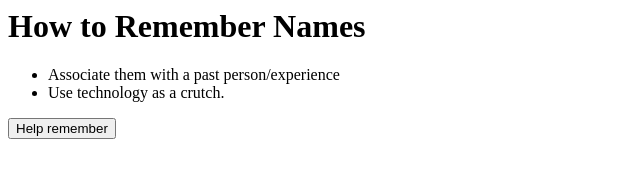
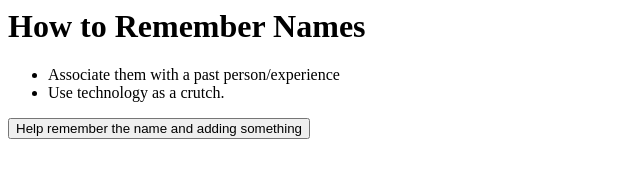
Before and after one commit to kellerchch/remembering_names_practice, a plain HTML site: page index.html in a window 1280 px wide. Shown: the whole page, without its empty margins (0-640 px from the left). Drawn offline with Linux system fonts and the light colour scheme.

Commit message:
this is what I think

```diff
--- a/index.html
+++ b/index.html
@@ -11,6 +11,6 @@
     <li>Use technology as a crutch.
 
     </li></ul>
-    <button>Help remember</button>
+    <button>Help remember the name and adding something</button>
 </body>
 </html>
```
